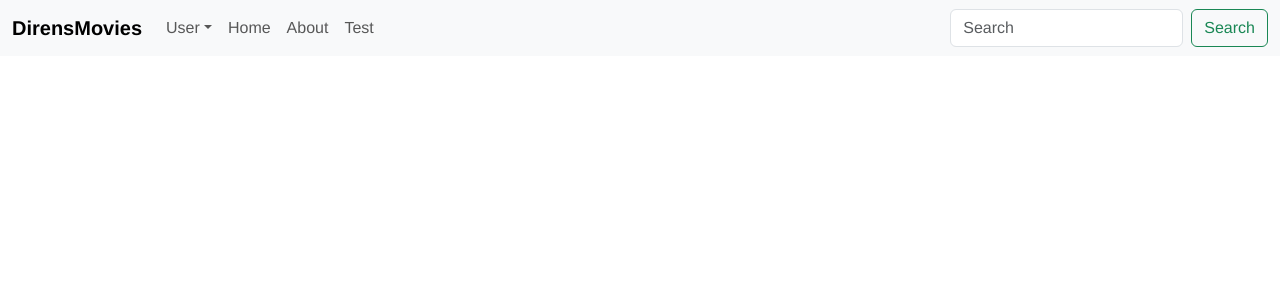
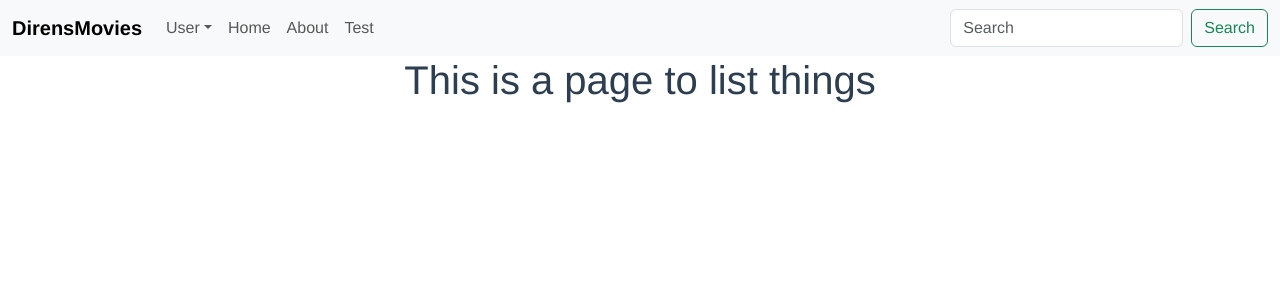
Before and after one commit to DirenCA/movieFrontEnd, a Vue app: page /watchlist in a window 1280 px wide. Shown: the top 300 px of the page. Built offline with nearby package versions, Linux system fonts and the light colour scheme; the HTML template or start-up script is replaced by a standard one.

Commit message:
add watchlistview

```diff
--- a/src/components/Navbar.vue
+++ b/src/components/Navbar.vue
@@ -17,7 +17,9 @@ export default {
             <a class="nav-link dropdown-toggle" href="#" role="button" data-bs-toggle="dropdown" aria-expanded="false">User</a>
             <ul class="dropdown-menu">
               <li><a class="dropdown-item" href="#">Profile</a></li>
-              <li><a class="dropdown-item" href="#">Watchlist</a></li>
+              <li class="dropdown-item">
+                <router-link to="/watchlist" class="nav-link">Watchlist</router-link>
+              </li>
               <li><hr class="dropdown-divider"></li>
               <li><a class="dropdown-item" href="#">Something else here</a></li>
             </ul>
--- a/src/router/index.js
+++ b/src/router/index.js
@@ -2,6 +2,7 @@ import { createRouter, createWebHistory } from 'vue-router'
 import HomeView from '../views/HomeView.vue'
 import AboutView from '@/views/AboutView.vue'
 import TestView from '@/views/TestView.vue'
+import WatchlistView from '@/views/WatchlistView.vue'
 
 const routes = [
   {
@@ -18,6 +19,11 @@ const routes = [
     path: '/test',
     name: 'test',
     component: TestView
+  },
+  {
+    path: '/watchlist',
+    name: 'watchlist',
+    component: WatchlistView
   }
 ]
 
--- a/src/views/WatchlistView.vue
+++ b/src/views/WatchlistView.vue
@@ -1,11 +1,11 @@
 <script>
 export default {
-  name: 'Lists'
+  name: 'watchlist'
 }
 </script>
 
 <template>
-  <div class="lists">
+  <div class="watchlists">
     <h1>This is a page to list things</h1>
     <ul>
       <li v-for="item in items" :key="item.id">
```
